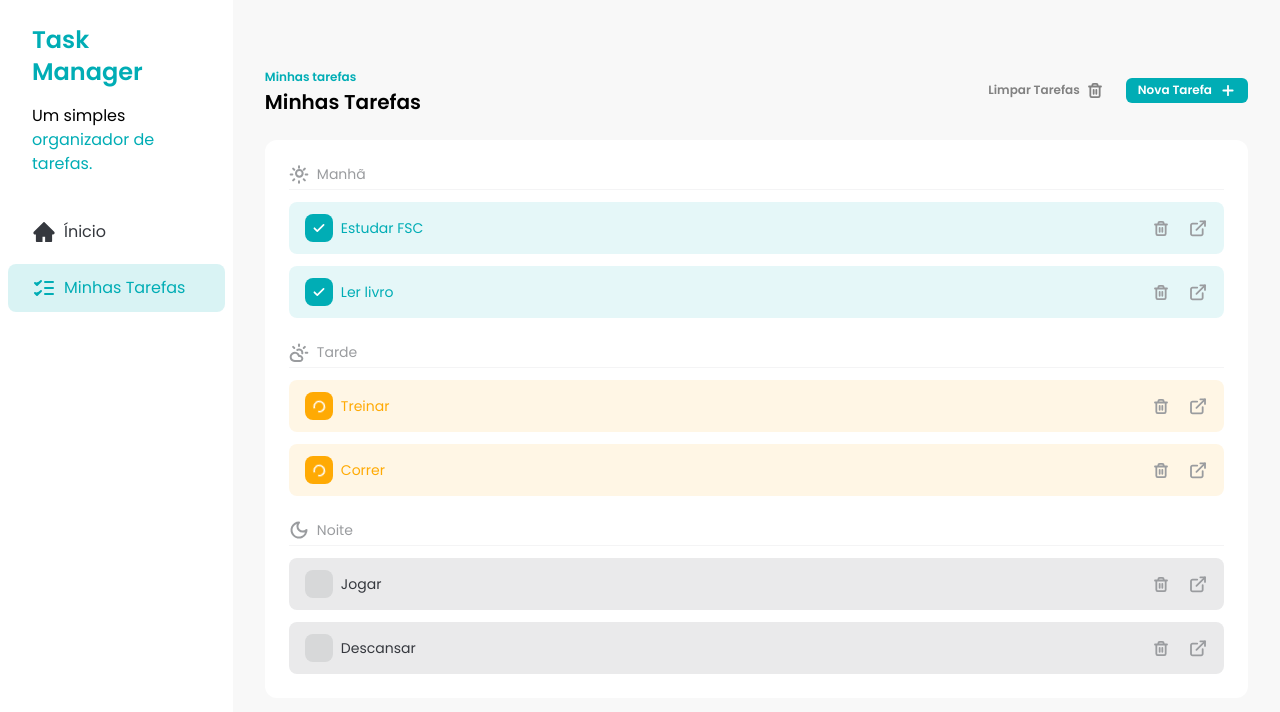
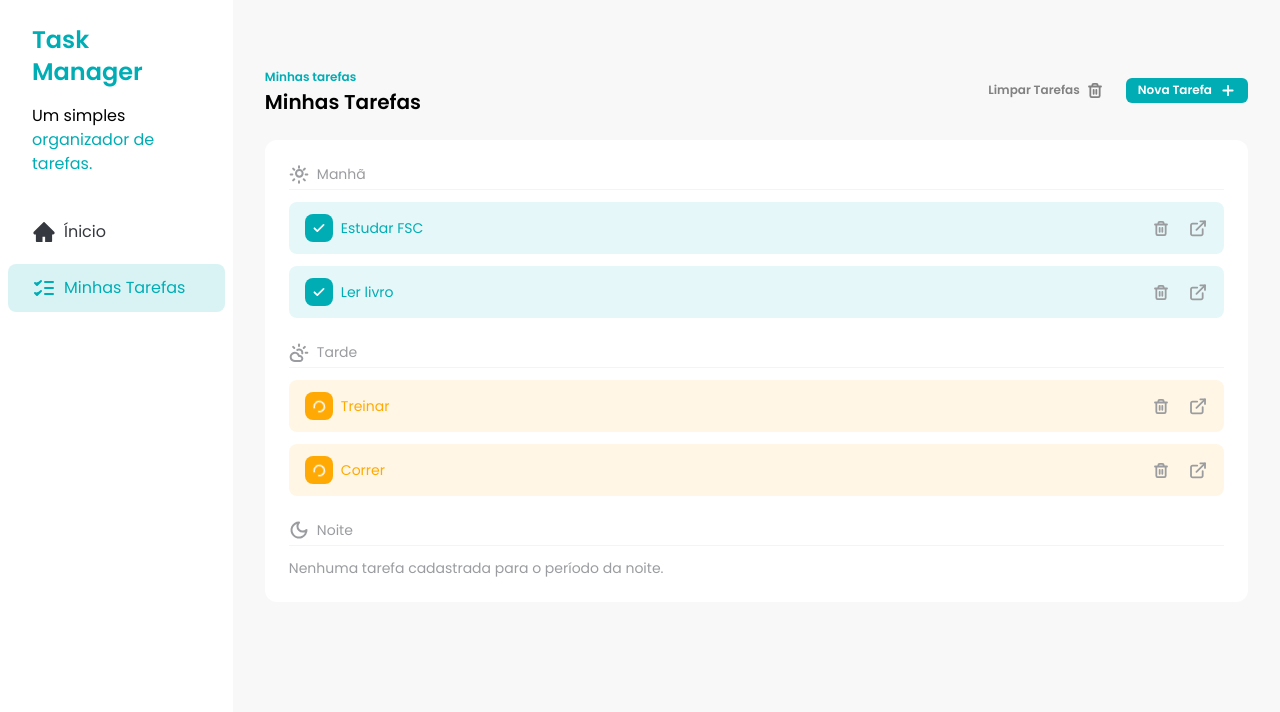
Before and after one commit to andressouza25/fsc-task-frontend, a React (Vite) app: page / in a window 1280 px wide. Shown: the top 712 px of the page. Built offline with nearby package versions, Linux system fonts and the light colour scheme; data requests are answered from the project's data file.

Commit message:
feat: ensure empty message is shown on Tasks component

```diff
--- a/db.json
+++ b/db.json
@@ -27,20 +27,6 @@
       "description": "Academia",
       "time": "afternoon",
       "status": "in_progress"
-    },
-    {
-      "id": "5",
-      "title": "Jogar",
-      "description": "Dota",
-      "time": "evening",
-      "status": "not_started"
-    },
-    {
-      "id": "6",
-      "title": "Descansar",
-      "description": "Dormir 8 horas",
-      "time": "evening",
-      "status": "not_started"
     }
   ]
 }
--- a/src/components/Tasks.jsx
+++ b/src/components/Tasks.jsx
@@ -103,6 +103,11 @@
       <div className="rounded-xl bg-white p-6">
         <div className="space-y-3">
           <TaskSeparator title="Manhã" icon={<SunIcon />} />
+          {morningTasks.length === 0 && (
+            <p className="text-brand-text-gray text-sm">
+              Nenhuma tarefa cadastrada para o período da manhã.
+            </p>
+          )}
           {morningTasks.map((task) => (
             <TaskItem
               key={task.id}
@@ -115,6 +120,11 @@
 
         <div className="my-6 space-y-3">
           <TaskSeparator title="Tarde" icon={<CloudSunIcon />} />
+          {afternoonTasks.length === 0 && (
+            <p className="text-brand-text-gray text-sm">
+              Nenhuma tarefa cadastrada para o período da tarde.
+            </p>
+          )}
           {afternoonTasks.map((task) => (
             <TaskItem
               key={task.id}
@@ -127,6 +137,11 @@
 
         <div className="space-y-3">
           <TaskSeparator title="Noite" icon={<MoonIcon />} />
+          {eveningTasks.length === 0 && (
+            <p className="text-brand-text-gray text-sm">
+              Nenhuma tarefa cadastrada para o período da noite.
+            </p>
+          )}
           {eveningTasks.map((task) => (
             <TaskItem
               key={task.id}
```
